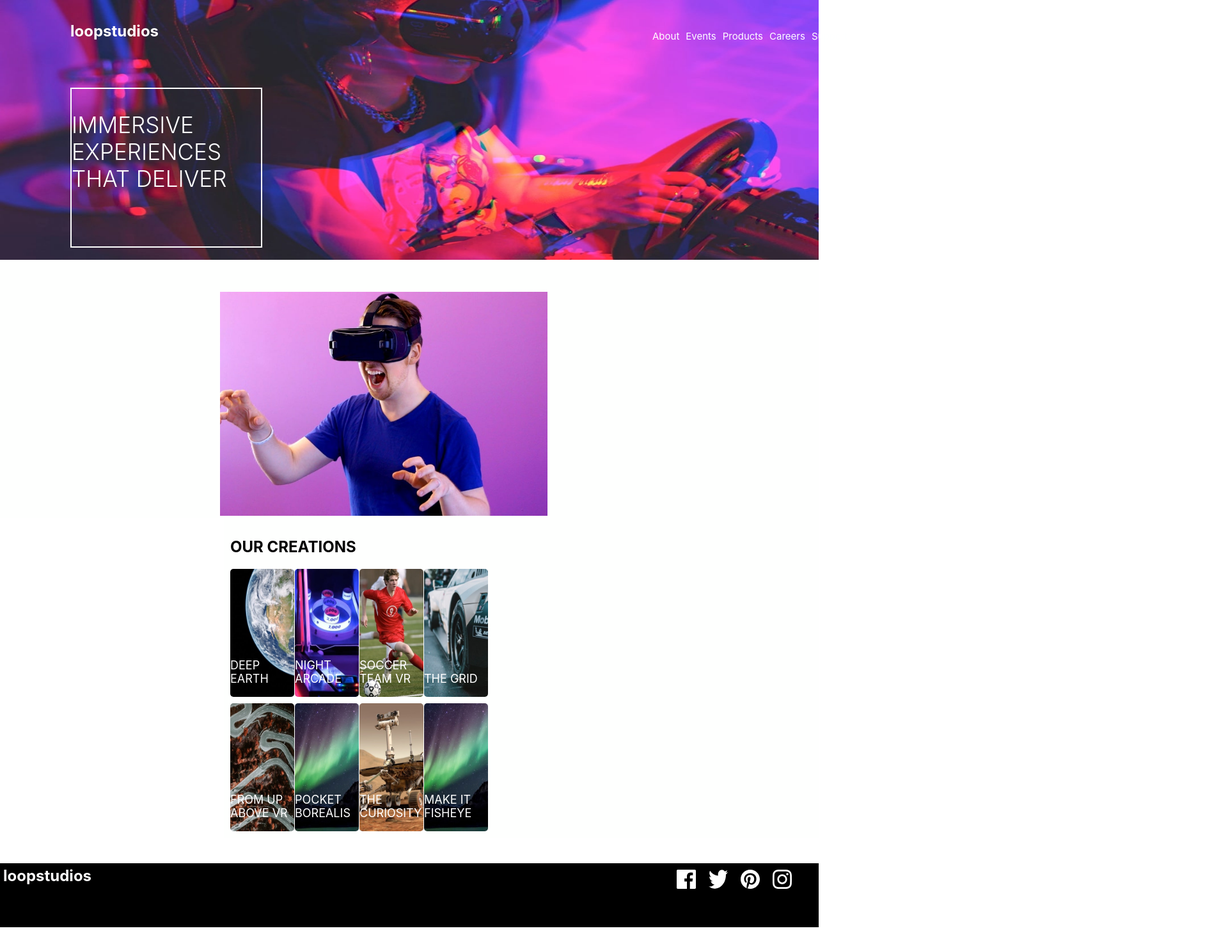
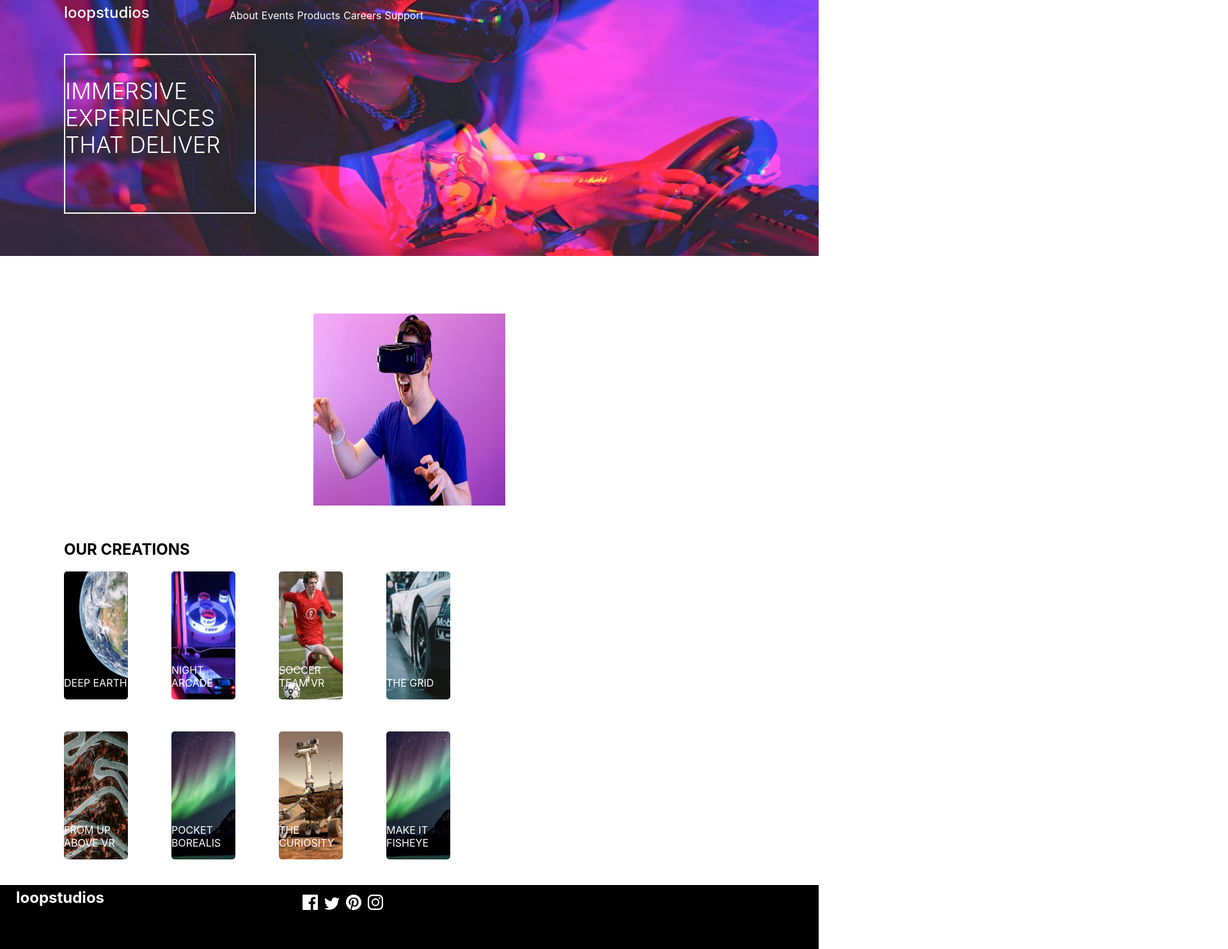
Before and after one commit to stefanappdev/loopstudios_landing_page, a React (Create React App) app: page / in a window 1280 px wide. Shown: the top 1483 px of the page at 64% size, 1920 px wide, since content can reach past the window. Before the commit the page ends 1449 px from the top, so only its background shows below. Built offline with nearby package versions, Linux system fonts and the light colour scheme.

Commit message:
desktop of landing page,modified

```diff
--- a/src/components/Cards.js
+++ b/src/components/Cards.js
@@ -1,44 +1,47 @@
+
+
 import React from 'react'
 import '../styles/Cards.css'
 
 const Cards = () => {
   return (
-  <React.Fragment>
+  <div>
+    <main>
+      <section id="Header">
+        <div id="Header-logo_and_Nav">
 
-  <main>
-    <div id='content-box' >
-      <section id='Header'>
-          <p id='loopstudios'>loopstudios</p>
+            <span class="logo" id="loopstudios-Header-logo">
+              loopstudios
+            </span>
+
+
+                  <div class="Navbar" id="Header-Nav">
+                    <nav >
+                    <a href="#">About</a>
+                    <a href="#">Events</a>
+                    <a href="#">Products</a>
+                    <a href="#">Careers</a>
+                    <a href="#">Support</a>
+                    </nav>
+                  </div>
+
+        </div>
+
         <div id='Header-Promo'>
                 <p class='Header-Promo-text'>
                   IMMERSIVE EXPERIENCES THAT DELIVER
                 </p>
-
-
         </div>
-
-         <nav id='nav-container'>
-            <div class='main-nav' >
-              <a href='#'>About</a>
-              <a href='#'>Events</a>
-              <a href='#'>Products</a>
-              <a href='#'>Careers</a>
-              <a href='#'>Support</a>
-
-            </div>
-          </nav>
       </section>
 
+      <br/>
+      <br/>
 
-      <section id='Adverts'>
+      <section id='Ad-section'>
 
           <div id="VR-img-container">
-          <img alt="A man wearing VR helmet" src='/images/image-interactive.jpg' id='VR-img'>
-
-          </img>
-
+              <img alt="A man wearing VR helmet" src='/images/image-interactive.jpg' id='VR-img'/>
           </div>
-
 
       </section>
 
@@ -48,11 +51,11 @@ const Cards = () => {
 
            <h2> OUR CREATIONS</h2>
 
-        <div id='creations-imgs'>
+        <div id='Creation-imgs-container'>
 
 
 
-                <div class='grid-element' id='img1-container'>
+                <div class='Creation-img' id='img1-container'>
 
                   <a>
                       <p>DEEP EARTH</p>
@@ -65,7 +68,7 @@ const Cards = () => {
 
 
 
-            <div class='grid-element' id='img2-container'>
+            <div class='Creation-img' id='img2-container'>
 
 
                 <a>
@@ -75,7 +78,7 @@ const Cards = () => {
             </div>
 
 
-            <div class='grid-element' id='img3-container'>
+            <div class='Creation-img' id='img3-container'>
 
               <a>
                 <p>SOCCER TEAM VR</p>
@@ -85,7 +88,7 @@ const Cards = () => {
 
 
 
-            <div class='grid-element' id='img4-container'>
+            <div class='Creation-img' id='img4-container'>
 
               <a>
                 <p>THE GRID </p>
@@ -94,7 +97,7 @@ const Cards = () => {
             </div>
 
 
-            <div class='grid-element' id='img5-container'>
+            <div class='Creation-img' id='img5-container'>
 
               <a><p>FROM UP ABOVE VR</p></a>
 
@@ -103,7 +106,7 @@ const Cards = () => {
 
 
 
-            <div class='grid-element' id='img6-container'>
+            <div class='Creation-img' id='img6-container'>
 
               <a><p>POCKET BOREALIS</p></a>
 
@@ -112,55 +115,46 @@ const Cards = () => {
 
 
 
-            <div class='grid-element' id='img7-container'>
+            <div class='Creation-img' id='img7-container'>
 
              <a><p>THE CURIOSITY</p></a>
-
 
             </div>
 
 
-
-            <div class='grid-element' id='img8-container'>
-
+            <div class='Creation-img' id='img8-container'>
               <a><p>MAKE IT FISHEYE</p></a>
-
-
             </div>
-
-
         </div>
-
 
 
 
       </section>
 
-
       <br/>
       <br/>
+
 
       <footer id='footer-section' >
          <div id='socials_and_footer-logo'>
           <span id='loopstudios-footer-logo'>loopstudios</span>
-          <img alt="Follow us on Facebook" src='/images/icons/icon-facebook.svg'></img>
-          <img alt="Follow us on Twitter" src='/images/icons/icon-twitter.svg'></img>
-          <img alt="Follow us on pinterest"  src='/images/icons/icon-pinterest.svg'></img>
-          <img alt="Follow us on Instagram" src='/images/icons/icon-instagram.svg'></img>
+
+          <span id='loopstudios-socials'>
+              <img alt="Follow us on Facebook" src='/images/icons/icon-facebook.svg'/>
+              <img alt="Follow us on Twitter" src='/images/icons/icon-twitter.svg'/>
+              <img alt="Follow us on pinterest"  src='/images/icons/icon-pinterest.svg'/>
+              <img alt="Follow us on Instagram" src='/images/icons/icon-instagram.svg' />
+          </span>
+
         </div>
 
 
         </footer>
 
 
-    </div>
 
     </main>
-
-  </React.Fragment>
-
-
-  )
-}
+    </div>
+  )}
 
 export default Cards
--- a/src/styles/Cards.css
+++ b/src/styles/Cards.css
@@ -3,50 +3,58 @@
     -moz-box-sizing: border-box;
 }
 
-
-@media screen and (min-width:650px) and (max-width:1440px) {
+/*desktop*/
 
 
 
+@media (min-width:700px){
 
-#content-box{
-    display:flex;
-    flex-direction: column ;
-    height:100%;
 
+
+    #Header{
+        display: flex;
+        flex-direction: column;
+        background:url('/public/images/image-hero.jpg');
+        background-repeat: no-repeat;
+        background-size: 100% 100%;
+        height: 400px;
+        position:relative;
+        width: 100%;
     }
 
 
 
-#nav-container{
-    position:relative;
-    left:1000px;
-    bottom:320px;
-}
+    .logo{
 
-.main-nav{
-  display:inline-flex;
-  padding: 5px;
-
-}
-
-.main-nav>a{
-    margin:5px;
         color:#feffff;
-    font-size: 15px
+        font-weight: 500;
+        font-size: x-large;
     }
 
     a{
         text-decoration: none;
     }
 
-#loopstudios{
-    color: #fefdfd;
-    font-weight:bold;
-    position:relative;
-    left:100px;
-    font-size: x-large;
+    .Navbar>nav>a{
+        margin-left: 5px;
+        color:#feffff;
     }
+
+    .Navbar{
+        display: flex;
+        padding-top: 5px;
+        margin-left:120px;
+        align-items: end;
+
+    }
+
+    #Header-logo_and_Nav{
+        display: inline-flex;
+        flex-direction: row;
+        padding-left: 100px;
+        margin-top: 5px;
+    }
+
 
     #Header-Promo{
         color: #feffff;
@@ -59,107 +67,52 @@ left: 100px;
         top:50px;
         }
 
+
         .Header-Promo-text{
             font-weight:300;
             font-size:35px;
         }
 
 
-#Header{
-    background:url('/public/images/image-hero.jpg');
-    height:60%;
-    background-size: 100% 100%;
-    background-repeat: no-repeat;
-    padding: 10px;
-    position: relative;
+        #Ad-section{
+            background-color: rgba(254,255,254,255);
+            padding-top: 50px;
+            display: flex;
+            align-items:center;
+            justify-content: center;
+            flex-direction:column;
+        }
+
+
+        #VR-img{
+            height: 300px;
+            width: 300px;
 
         }
 
 
         #Creations{
-    background-color: rgba(254,255,254,255);
-    height:20%;
-    padding: 10px;
-    margin-left: 350px;
-    justify-self:center;
+            margin-top: 50px;
+            padding-left: 100px;
         }
 
-
-
-#Adverts{
-    background-color: rgba(254,255,254,255);
-    height:5%;
-    padding-top: 50px;
-    display: flex;
-    position: relative;
-    align-items:center;
-    justify-content: center;
-    flex-direction:column;
-}
-
-#footer-section{
-    height: 100px;
-    background-color: black;
-    color:#feffff;
-    display: flex;
-    flex-direction: row;
+        #Creation-imgs-container{
+            display:grid;
+            grid-template-rows: repeat(2,1fr);
+            grid-template-columns: repeat(4,10%);
+            height: 70%;
+            gap:50px;
 
         }
 
 
-
-
-#VR-img-container{
-    height:80%;
-    width:40%;
-    margin-right: 80px;
-}
-
-#VR-img{
-    height: 120%;
-    width: 100%;
-}
-
-#creations-imgs{
-    display:grid;
-    grid-template-rows: repeat(2,1fr);
-    grid-template-columns: repeat(4,10%);
-    height: 70%;
-    gap: 10px;
-
-
-}
-
-.grid-element{
+        .Creation-img{
             border-radius:5px ;
             height: 200px;
-  width: 100px;;
+            width: 100px;
             display: flex;
             flex-direction: row;
           }
-
-
-
-a{
-    flex-direction: row;
-    display: flex;
-}
-
-a:active{
-    background-color:none;
-}
-
-a:hover{
-    background-color: rgba(207,203,200,255);
-}
-
-
-a>p{
-    align-self: flex-end;
-    color: #ffffff;
-    font-size:large;
-}
-
 
         #img1-container{
             background-image: url('/public/images/image-deep-earth.jpg');
@@ -206,15 +159,38 @@ a>p{
         }
 
 
+        .Creation-img a:active{
+            background-color:none;
+        }
+
+        .Creation-img a:hover{
+            background-color: rgba(207,203,200,255);
+        }
+
+        .Creation-img a{
+            display: flex;
+            flex-direction: row;
+        }
+
+        .Creation-img a>p{
+            align-self: flex-end;
+            color: #feffff;
+        }
+
+        #footer-section{
+            height: 100px;
+            width: 100%;
+            display: flex;
+            background-color: black;
+            padding-left:20px ;
+        }
 
         #socials_and_footer-logo{
             display: inline-flex;
-
-
         }
 
         #loopstudios-footer-logo{
-    margin-right: 900px;
+            margin-right: 300px;
         }
 
         #loopstudios-footer-logo{
@@ -226,10 +202,20 @@ a>p{
 
 
 
-#socials_and_footer-logo>img{
-    height: 30px;
-    width: 30px;
-    margin: 10px;
+        #loopstudios-socials{
+
+            justify-content: end;
+            padding-top: 10px;
+
         }
 
+
+        #loopstudios-socials>img{
+            margin:5px ;
         }
+
+
+
+
+
+ }
```
Lines whose indentation alone changed are shown as unchanged.
